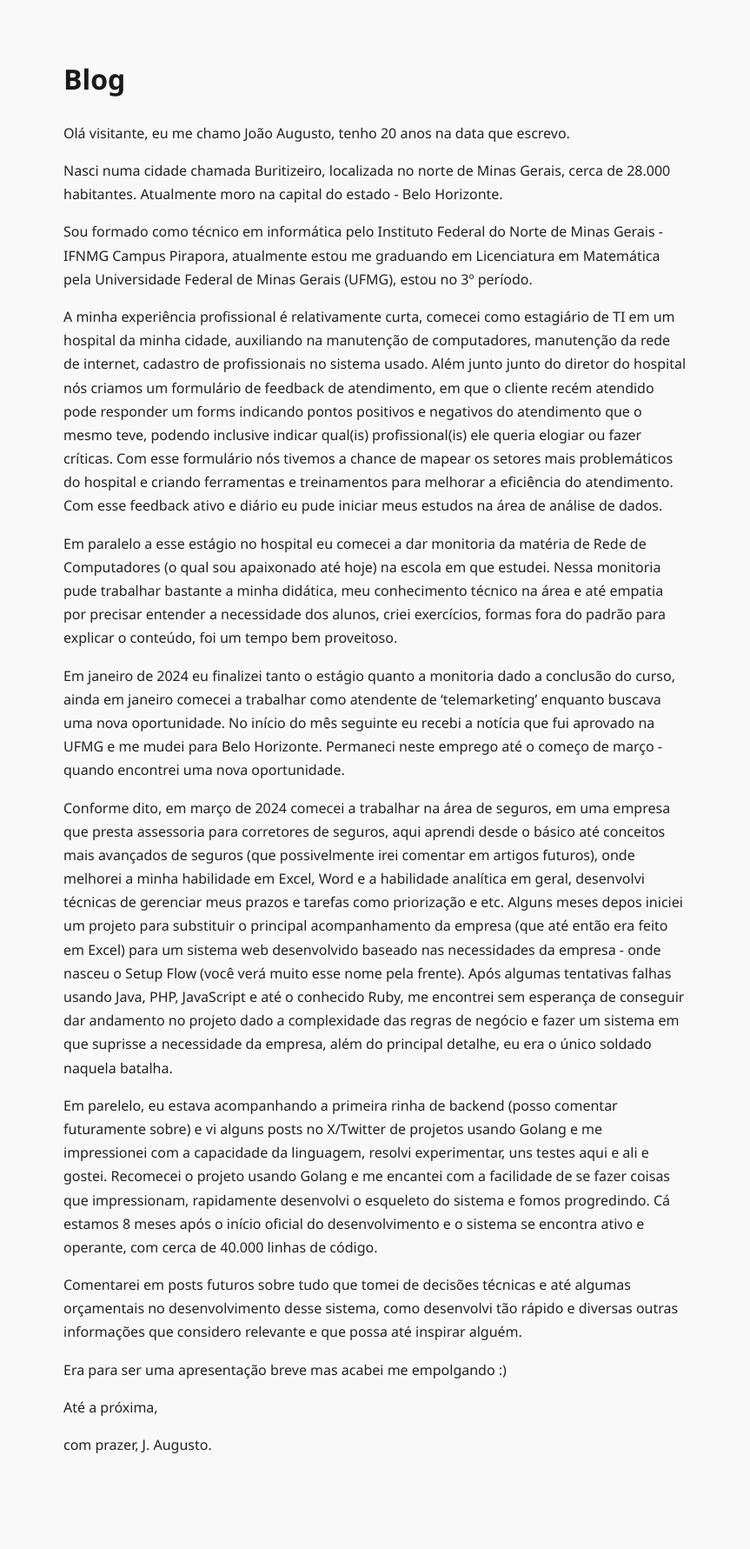
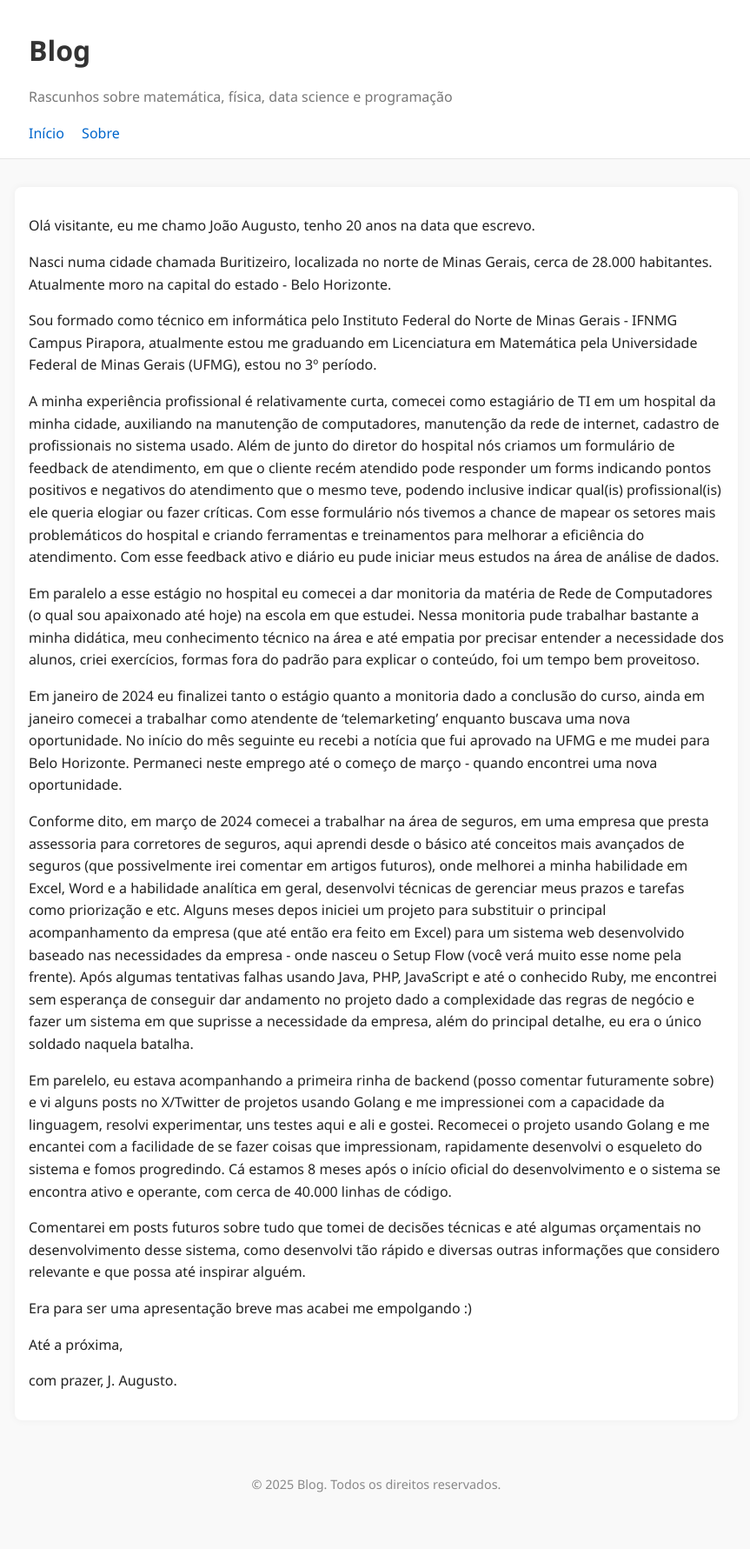
Before and after one commit to joaofaugusto/blog, a Jekyll site: the page built from _posts/2025-04-09-apresentacao.md, in a window 1280 px wide. Shown: the whole page at 87% size, without its empty margins (207-1070 px from the left). Built offline with Jekyll 4.4.1, drawn with Linux system fonts in a browser that asks for light colours; before the commit the page ends 1723 px from its top, so only the background shows below that.

Commit message:
Atualizando layout e estilo do site: adicionando metadados de última modificação, melhorando a estrutura do HTML e aprimorando o CSS

```diff
--- a/_layouts/default.html
+++ b/_layouts/default.html
@@ -1,13 +1,32 @@
 <!DOCTYPE html>
-<html>
+<html lang="pt-BR">
 <head>
     <meta charset="UTF-8">
-    <title>{{ page.title}}</title>
+    <title>{{ page.title }} | {{ site.title }}</title>
+    <meta name="viewport" content="width=device-width, initial-scale=1">
     <link rel="stylesheet" href="{{ site.baseurl }}/assets/style.css">
-    {% include mathjax.html %}
+    {% seo %}
 </head>
 <body>
-    <h1>{{ site.title }}</h1>
+<header>
+    <div class="container">
+        <h1><a href="{{ site.baseurl }}/">{{ site.title }}</a></h1>
+        <p class="description">{{ site.description }}</p>
+        <nav>
+            <a href="{{ site.baseurl }}/">Início</a>
+            <a href="{{ site.baseurl }}/about">Sobre</a>
+        </nav>
+    </div>
+</header>
+
+<main class="container">
     {{ content }}
+</main>
+
+<footer>
+    <div class="container">
+        <p>&copy; {{ site.time | date: "%Y" }} {{ site.title }}. Todos os direitos reservados.</p>
+    </div>
+</footer>
 </body>
 </html>
--- a/_posts/2025-04-09-apresentacao.md
+++ b/_posts/2025-04-09-apresentacao.md
@@ -2,6 +2,7 @@
 layout: default
 title: "Apresentação"
 date: 2025-04-09
+last_modified_at: 2025-04-10
 ---
 
 Olá visitante, eu me chamo João Augusto, tenho 20 anos na data que escrevo.
@@ -10,7 +11,7 @@ Nasci numa cidade chamada Buritizeiro, localizada no norte de Minas Gerais, cerc
 
 Sou formado como técnico em informática pelo Instituto Federal do Norte de Minas Gerais - IFNMG Campus Pirapora, atualmente estou me graduando em Licenciatura em Matemática pela Universidade Federal de Minas Gerais (UFMG), estou no 3º período.
 
-A minha experiência profissional é relativamente curta, comecei como estagiário de TI em um hospital da minha cidade, auxiliando na manutenção de computadores, manutenção da rede de internet, cadastro de profissionais no sistema usado. Além junto junto do diretor do hospital nós criamos um formulário de feedback de atendimento, em que o cliente recém atendido pode responder um forms indicando pontos positivos e negativos do atendimento que o mesmo teve, podendo inclusive indicar qual(is) profissional(is) ele queria elogiar ou fazer críticas. Com esse formulário nós tivemos a chance de mapear os setores mais problemáticos do hospital e criando ferramentas e treinamentos para melhorar a eficiência do atendimento. Com esse feedback ativo e diário eu pude iniciar meus estudos na área de análise de dados.
+A minha experiência profissional é relativamente curta, comecei como estagiário de TI em um hospital da minha cidade, auxiliando na manutenção de computadores, manutenção da rede de internet, cadastro de profissionais no sistema usado. Além de junto do diretor do hospital nós criamos um formulário de feedback de atendimento, em que o cliente recém atendido pode responder um forms indicando pontos positivos e negativos do atendimento que o mesmo teve, podendo inclusive indicar qual(is) profissional(is) ele queria elogiar ou fazer críticas. Com esse formulário nós tivemos a chance de mapear os setores mais problemáticos do hospital e criando ferramentas e treinamentos para melhorar a eficiência do atendimento. Com esse feedback ativo e diário eu pude iniciar meus estudos na área de análise de dados.
 
 
 Em paralelo a esse estágio no hospital eu comecei a dar monitoria da matéria de Rede de Computadores (o qual sou apaixonado até hoje) na escola em que estudei. Nessa monitoria pude trabalhar bastante a minha didática, meu conhecimento técnico na área e até empatia por precisar entender a necessidade dos alunos, criei exercícios, formas fora do padrão para explicar o conteúdo, foi um tempo bem proveitoso.
--- a/assets/style.css
+++ b/assets/style.css
@@ -1,30 +1,63 @@
 body {
     font-family: 'Segoe UI', sans-serif;
-    max-width: 720px;
-    margin: 0 auto;
-    padding: 2rem;
-    line-height: 1.7;
+    margin: 0;
     background: #f9f9f9;
     color: #222;
+    line-height: 1.6;
 }
 
-h1, h2, h3 {
-    color: #1a1a1a;
-    margin-top: 2rem;
+.container {
+    max-width: 800px;
+    margin: auto;
+    padding: 1rem;
 }
 
-a {
+header {
+    background: #ffffff;
+    border-bottom: 1px solid #e5e5e5;
+    padding-top: 1rem;
+    margin-bottom: 2rem;
+}
+
+header h1 {
+    margin: 0;
+    font-size: 2rem;
+}
+
+header h1 a {
+    text-decoration: none;
+    color: #333;
+}
+
+.description {
+    color: #777;
+    font-size: 1rem;
+}
+
+nav {
+    margin-top: 1rem;
+}
+
+nav a {
+    margin-right: 1rem;
+    text-decoration: none;
     color: #0066cc;
-    text-decoration: none;
 }
-a:hover {
+
+nav a:hover {
     text-decoration: underline;
 }
 
-ul {
-    list-style: none;
-    padding: 0;
+main {
+    background: #fff;
+    padding: 2rem;
+    border-radius: 8px;
+    box-shadow: 0 0 10px rgba(0,0,0,0.05);
 }
-li {
-    margin-bottom: 0.5rem;
+
+footer {
+    text-align: center;
+    padding: 2rem 1rem;
+    color: #888;
+    font-size: 0.9rem;
 }
```
Also changed, not shown: _layouts/post.html (added, +16 -0 lines), _posts/2025-04-09-links.md (+1 -0 lines).
